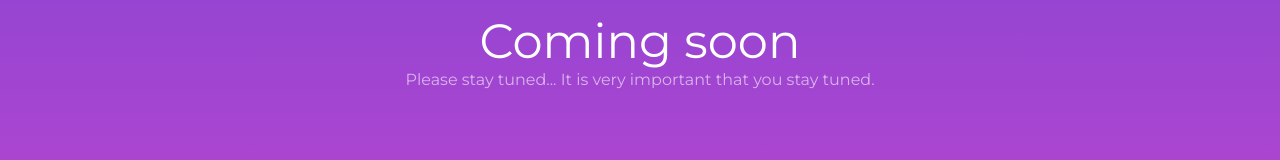
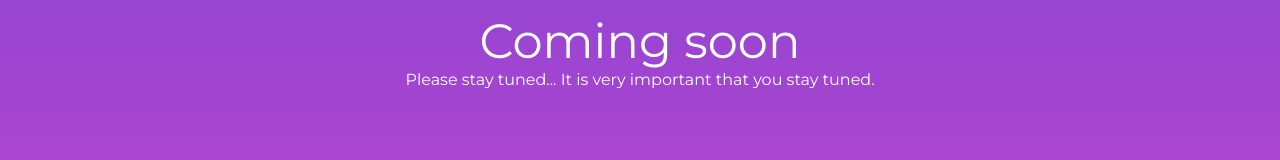
Before and after one commit to bur01/Website, a plain HTML site: page index.html in a window 1280 px wide. Shown: the part 350-510 px from the top of the page. Drawn offline with Linux system fonts and the light colour scheme.

Commit message:
Update style.css

```diff
--- a/css/style.css
+++ b/css/style.css
@@ -28,7 +28,7 @@ html, body {
 }
 .sub-main-heading {
   font-family: 'Montserrat', sans-serif;
-  color: rgba(255,255,255,0.6);
+  color: rgba(255,255,255,1);
   font-size: 1em;
   text-align: center;
 }
```
